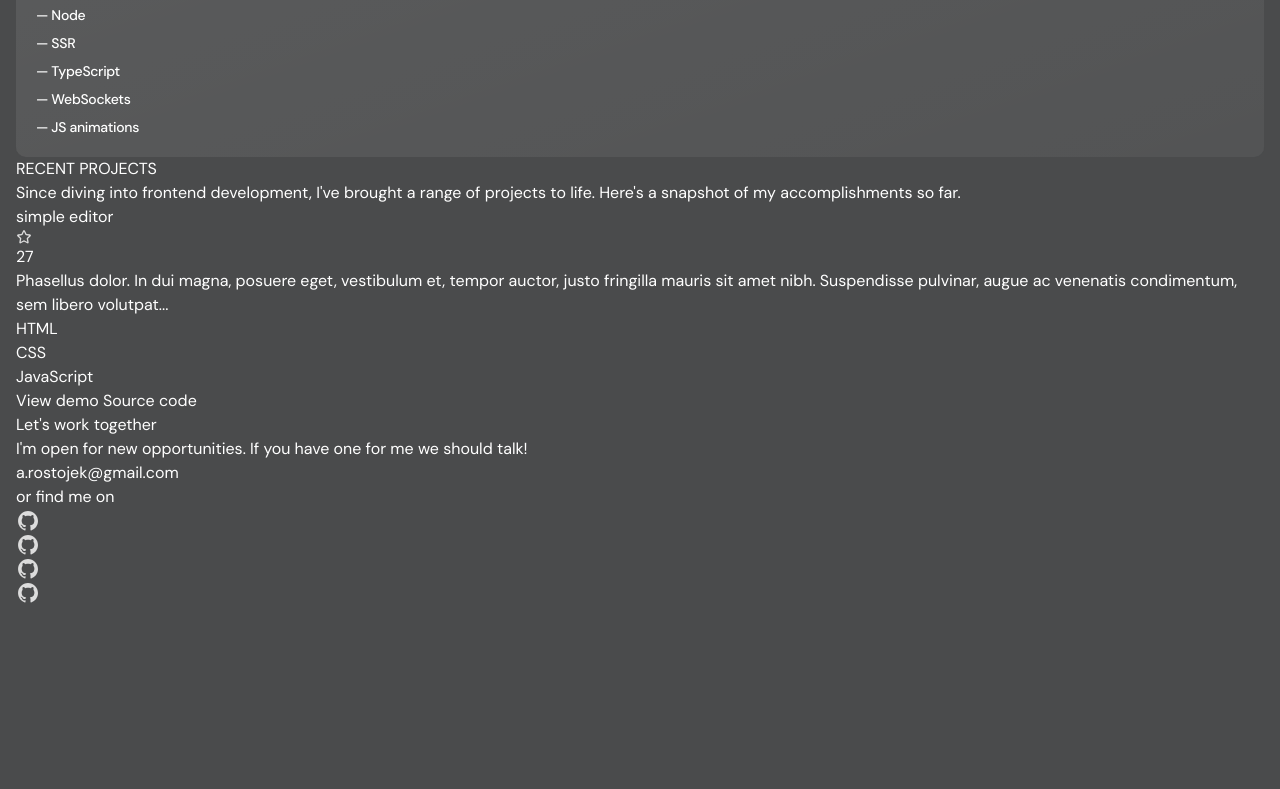
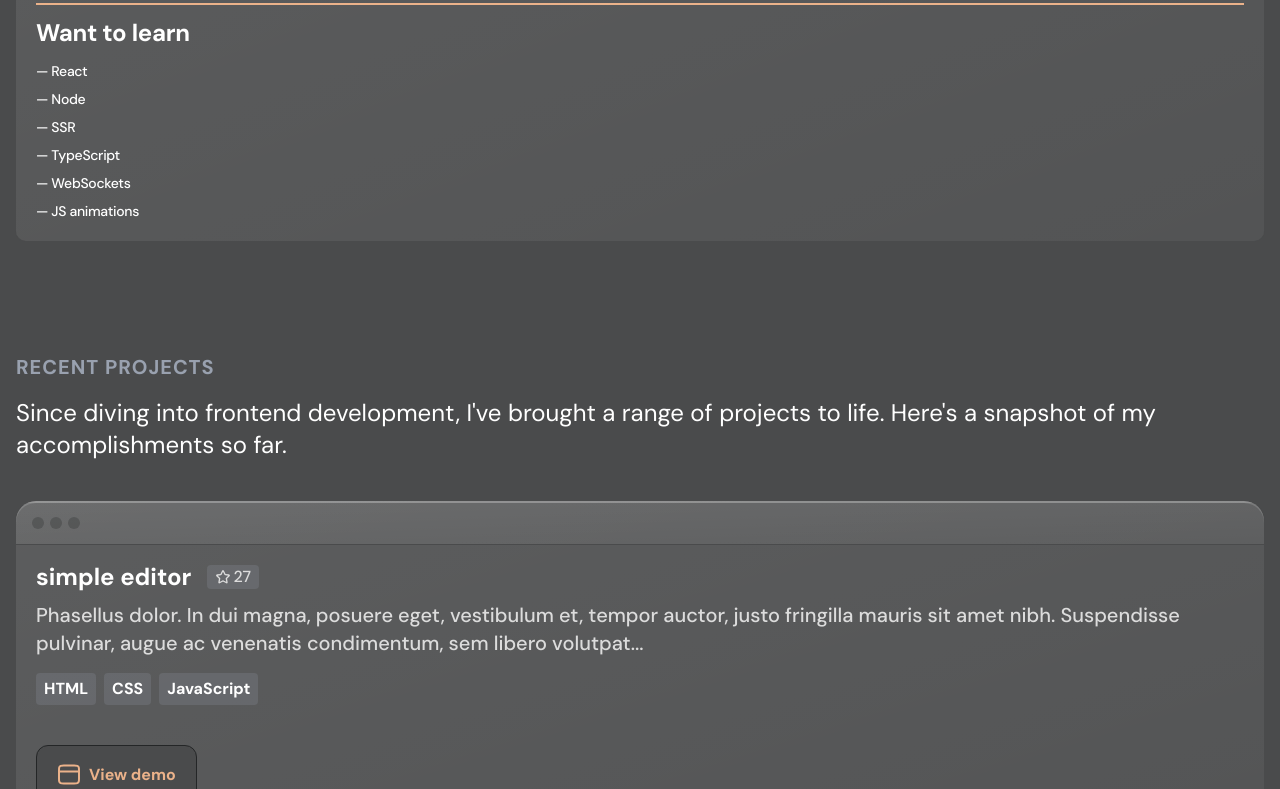
Before and after one commit to agatarostojek/portfolio, a website built with Parcel: page src/index.html in a window 1280 px wide. Shown: the part 3534-4323 px from the top of the page. Before the commit the page ends 4139 px from the top, so only its background shows below. Built offline with nearby package versions, Linux system fonts and the light colour scheme.

Commit message:
Add styling for Projects section

```diff
--- a/src/index.css
+++ b/src/index.css
@@ -7,10 +7,13 @@
     --color-background: #4A4B4C;
     --color-accent: #EBB28A;
     --color-darkGray: #242627;
+    --color-lightGray: #DCDCDC;
     /* max-width */
     --max-width-content: 82rem;
     /*border*/
     --radius-skillsBorder: 0.625rem;
+    --radius-projectsBorder: 1.25rem;
+    --radius-projectsButtonsBorder: 0.75rem;
     /* letter spacing */
     --tracking-tightest: -0.02rem;
     /* shadow */
--- a/src/index.html
+++ b/src/index.html
@@ -43,7 +43,7 @@
           <span class="text-accent">frontend developer</span> with a passion for
           cognitive psychology.
         </h1>
-        <p class="text-gray-400 mb-8">
+        <p class="text-lightGray mb-8">
           You might be interested in checking the list of my
           <a href="#skills" class="text-white">skills</a>. Don't forget to have
           a glimpse at my <a href="#projects" class="text-white">projects</a>.
@@ -52,7 +52,7 @@
         </p>
         <div class="flex flex-col items-start gap-4">
           <a
-            class="bg-accent text-background flex gap-3 font-bold font-xl py-2 px-4 items-center rounded-skillsBorder"
+            class="bg-accent text-background flex gap-3 font-bold font-xl py-2 px-4 items-center rounded-skillsBorder border-2"
             href="#contact"
             ><img src="/src/assets/contact-icon.svg" alt="" />Get in touch</a
           >
@@ -63,7 +63,7 @@
           >
         </div>
       </section>
-      <section id="skills" class="max-w-content mx-auto">
+      <section id="skills" class="max-w-content mx-auto mb-28">
         <h2 class="text-gray-400 text-xl tracking-wider font-bold mb-4">
           MY SKILLS
         </h2>
@@ -101,7 +101,7 @@
           <article
             class="p-5 bg-gradient-to-br from-white/10 to-white/5 rounded-skillsBorder inset-shadow-innerLight ring ring-background"
           >
-            <img src="/src/assets/circle.svg" alt="" class="w-44 h-44" />
+            <img src="/src/assets/circle.svg" alt="" class="w-44 h-44 mb-10" />
             <h3
               class="pt-3 border-accent border-t-2 text-2xl font-bold tracking-tightest mb-3"
             >
@@ -118,7 +118,7 @@
           <article
             class="p-5 bg-gradient-to-br from-white/10 to-white/5 rounded-skillsBorder inset-shadow-innerLight ring ring-background"
           >
-            <img src="/src/assets/hexagon.svg" alt="" class="w-44 h-44" />
+            <img src="/src/assets/hexagon.svg" alt="" class="w-44 h-44 mb-10" />
             <h3
               class="pt-3 border-accent border-t-2 text-2xl font-bold tracking-tightest mb-3"
             >
@@ -136,29 +136,75 @@
         </div>
       </section>
       <section id="projects" class="max-w-content mx-auto">
-        <h2>RECENT PROJECTS</h2>
-        <p>
+        <h2 class="text-gray-400 text-xl tracking-wider font-bold mb-4">
+          RECENT PROJECTS
+        </h2>
+        <p class="text-2xl mb-10">
           Since diving into frontend development, I've brought a range of
           projects to life. Here's a snapshot of my accomplishments so far.
         </p>
-        <article>
-          <h3>simple editor</h3>
-          <p>
-            <img class="w-4 h-4" src="/src/assets/star-icon.svg" alt="" />27
-          </p>
-          <p>
-            Phasellus dolor. In dui magna, posuere eget, vestibulum et, tempor
-            auctor, justo fringilla mauris sit amet nibh. Suspendisse pulvinar,
-            augue ac venenatis condimentum, sem libero volutpat...
-          </p>
-          <ul>
-            <li>HTML</li>
-            <li>CSS</li>
-            <li>JavaScript</li>
-          </ul>
-          <a href="#">View demo</a>
-          <a href="#">Source code</a>
-        </article>
+        <div class="grid">
+          <article
+            class="overflow-clip bg-gradient-to-br from-white/10 to-white/5 rounded-projectsBorder inset-shadow-innerLight ring ring-background"
+          >
+            <div
+              class="h-11 p-4 flex gap-1.5 border-b border-background bg-gradient-to-br from-white/10 to-white/[4%] inset-shadow-innerLight"
+            >
+              <span
+                class="h-3 w-3 block bg-background opacity-60 rounded-full"
+              ></span>
+              <span
+                class="h-3 w-3 block bg-background opacity-60 rounded-full"
+              ></span>
+              <span
+                class="h-3 w-3 block bg-background opacity-60 rounded-full"
+              ></span>
+            </div>
+            <div class="p-5">
+              <div class="mb-3 flex content-center gap-4">
+                <h3 class="text-2xl font-bold leading-none">simple editor</h3>
+                <header
+                  class="px-2 py-1 flex items-center gap-0.5 bg-gray-400/20 rounded-sm text-lightGray font-medium leading-none"
+                >
+                  <img
+                    class="w-4 h-4"
+                    src="/src/assets/star-icon.svg"
+                    alt=""
+                  />27
+                </header>
+              </div>
+              <p class="mb-4 text-xl text-lightGray font-medium">
+                Phasellus dolor. In dui magna, posuere eget, vestibulum et,
+                tempor auctor, justo fringilla mauris sit amet nibh. Suspendisse
+                pulvinar, augue ac venenatis condimentum, sem libero volutpat...
+              </p>
+              <ul class="mb-10 flex gap-2">
+                <li class="px-2 py-1 bg-gray-400/20 rounded-sm font-bold">
+                  HTML
+                </li>
+                <li class="px-2 py-1 bg-gray-400/20 rounded-sm font-bold">
+                  CSS
+                </li>
+                <li class="px-2 py-1 bg-gray-400/20 rounded-sm font-bold">
+                  JavaScript
+                </li>
+              </ul>
+              <div class="flex flex-col items-start gap-4">
+                <a
+                  class="px-5 py-4 flex items-center gap-2 bg-background rounded-projectsButtonsBorder border-[1px] border-darkGray text-accent font-bold"
+                  href="#"
+                  ><img src="/src/assets/demo-icon.svg" alt="" />View demo</a
+                >
+                <a
+                  class="px-5 py-4 flex items-center gap-2 bg-background rounded-projectsButtonsBorder border-[1px] border-darkGray text-accent font-bold"
+                  href="#"
+                  ><img src="/src/assets/github-accent.svg" alt="" />Source
+                  code</a
+                >
+              </div>
+            </div>
+          </article>
+        </div>
       </section>
       <section id="contact" class="max-w-content mx-auto">
         <h2>Let's work together</h2>
```
Also changed, not shown: src/assets/demo-icon.svg (added), src/assets/github-accent.svg (added).
